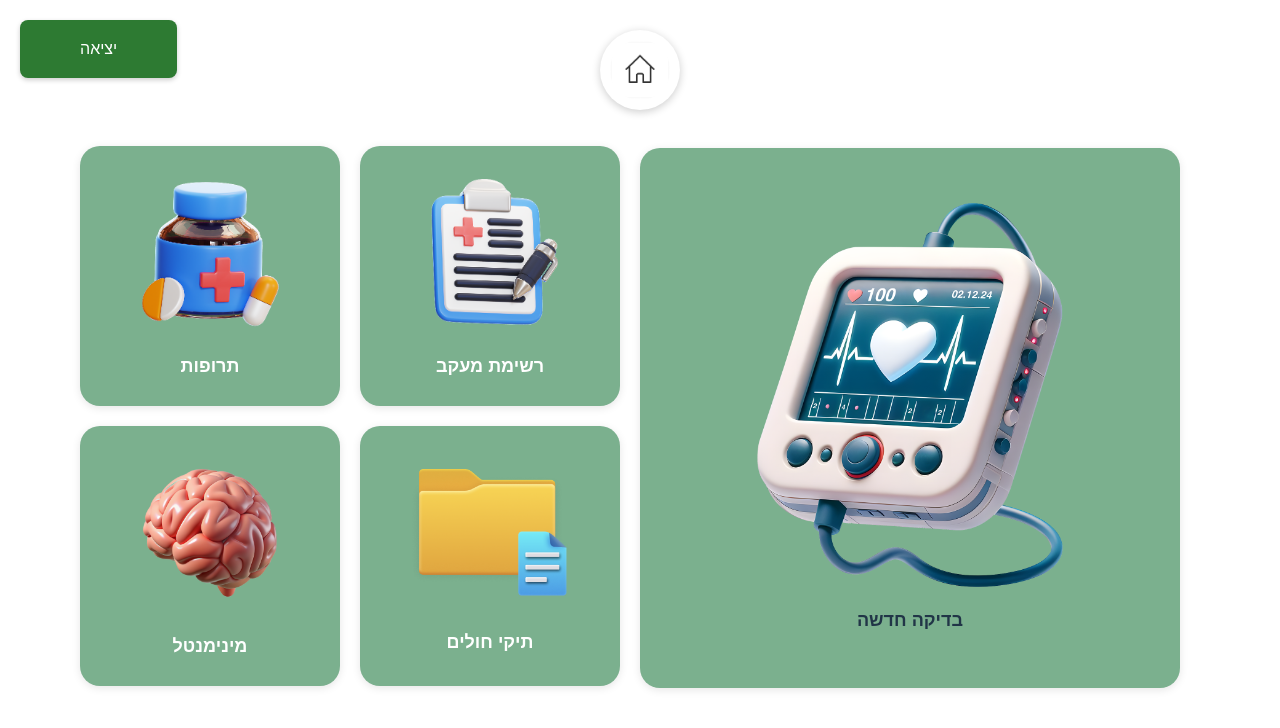
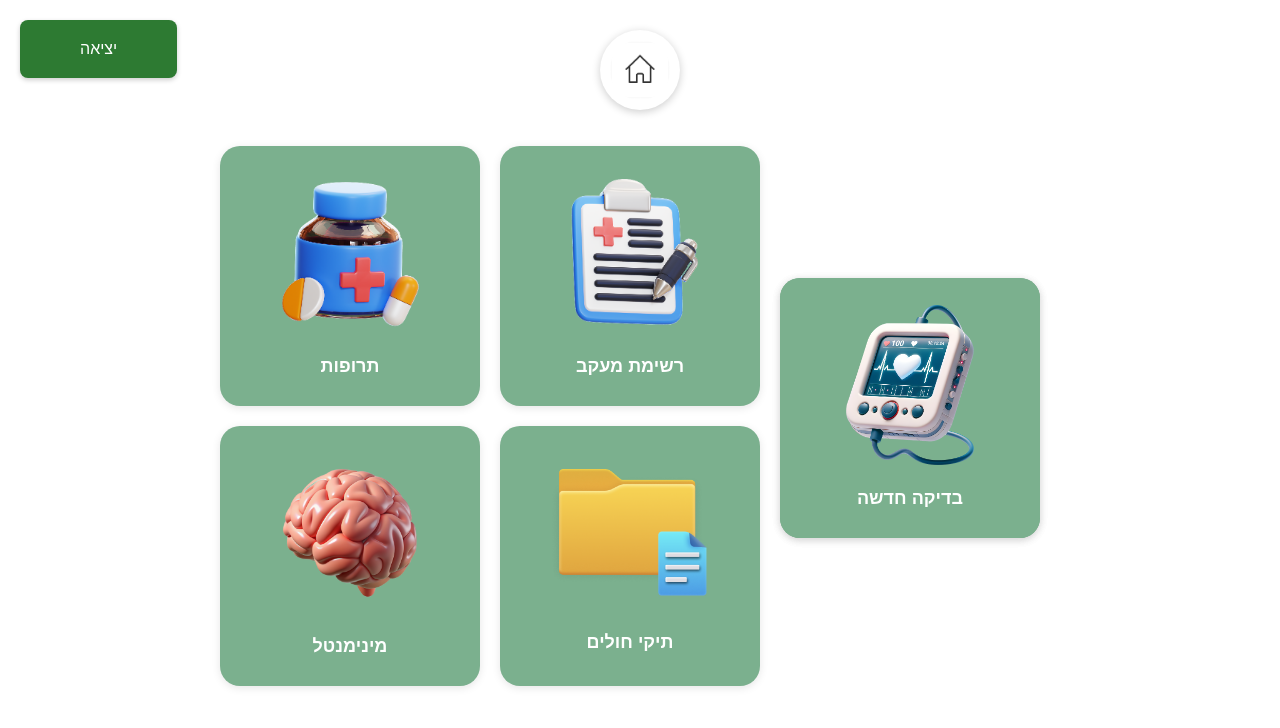
Before and after one commit to Mohasalyan/nurse-my, a React (Vite) app in the folder client/: page /home in a window 1280 px wide. Shown: the top 728 px of the page. Built offline with nearby package versions, Linux system fonts and the light colour scheme.

Commit message:
edited new test card button

```diff
--- a/client/src/pages/HomePage/HomePage.css
+++ b/client/src/pages/HomePage/HomePage.css
@@ -1,5 +1,7 @@
 /* Reset and global settings */
-body, html, #root {
+body,
+html,
+#root {
   height: 100%;
   width: 100%;
   margin: 0;
@@ -12,7 +14,8 @@ body, html, #root {
 .homepage {
   min-height: 100vh;
   width: 100%;
-    background-color: #ffffff; /* خلفية بيضاء */
+  background-color: #ffffff;
+  /* خلفية بيضاء */
   padding: 20px;
   position: relative;
   box-sizing: border-box;
@@ -33,7 +36,7 @@ body, html, #root {
   border-radius: 8px;
   cursor: pointer;
   font-size: 16px;
-    box-shadow: 0 2px 5px rgba(0,0,0,0.2);
+  box-shadow: 0 2px 5px rgba(0, 0, 0, 0.2);
 }
 
 /* ايقونة الهوم */
@@ -59,7 +62,8 @@ body, html, #root {
   display: grid;
   grid-template-columns: repeat(3, auto);
   grid-auto-rows: auto;
-    gap: 20px; /* المسافة بين الكروت */
+  gap: 20px;
+  /* المسافة بين الكروت */
   margin-top: 20px;
   justify-content: center;
   align-items: center;
@@ -74,7 +78,8 @@ body, html, #root {
 }
 
 /* الكروت العامة والكرت الكبير */
-  .card, .big-card {
+.card,
+.big-card {
   background-color: #7bb08e;
   border-radius: 20px;
   padding: 30px;
@@ -89,16 +94,17 @@ body, html, #root {
   transition: transform 0.3s ease;
 }
 
-  .card:hover, .big-card:hover {
+.card:hover,
+.big-card:hover {
   transform: translateY(-5px);
 }
 
 
 /* الكرت الكبير (جهاز القلب) */
 .big-card {
-    grid-row: span 2;
-    width: 480px;
-    height:480px;
+  grid-row: span 1;
+  /* width: 480px;
+  height: 480px; */
 }
 
 
@@ -115,8 +121,8 @@ body, html, #root {
   .big-card {
     grid-column: span 1;
     grid-row: span 1;
-      width: 100%;
-      height: 300px;
+    /* width: 100%;
+    height: 300px; */
   }
 
 }
--- a/client/src/pages/HomePage/HomePage.jsx
+++ b/client/src/pages/HomePage/HomePage.jsx
@@ -23,12 +23,7 @@ const HomePage = () => {
 
       {/* الشبكة */}
       <div className="card-grid">
-  {/* <div className="left-cards">
-    <Card image={medicationImg} title="תרופות" />
-    <Card image={trackingImg} title="רשימת מעקב" />
-    <Card image={brainImg} title="מינימנטל" />
-    <Card image={patientsImg} title="תיקי חולים" />
-  </div> */}
+
         <div className="left-cards">
           <Card
             image={medicationImg}
@@ -53,9 +48,13 @@ const HomePage = () => {
         </div>
 
         <div className="big-card">
-    <img src={heartMonitorImg} alt="בדיקה חדשה" className="card-image" />
-    <h3 className="card-title">בדיקה חדשה</h3>
+          <Card
+            image={heartMonitorImg}
+            title="בדיקה חדשה"
+            to="/patientrec" // Replace with the correct path
+          />
         </div>
+
       </div>
 
     </div>
```
Lines whose indentation alone changed are shown as unchanged.
